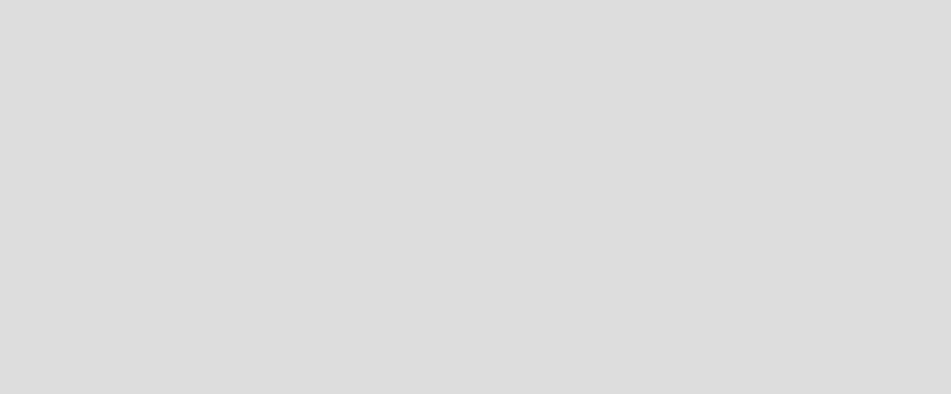
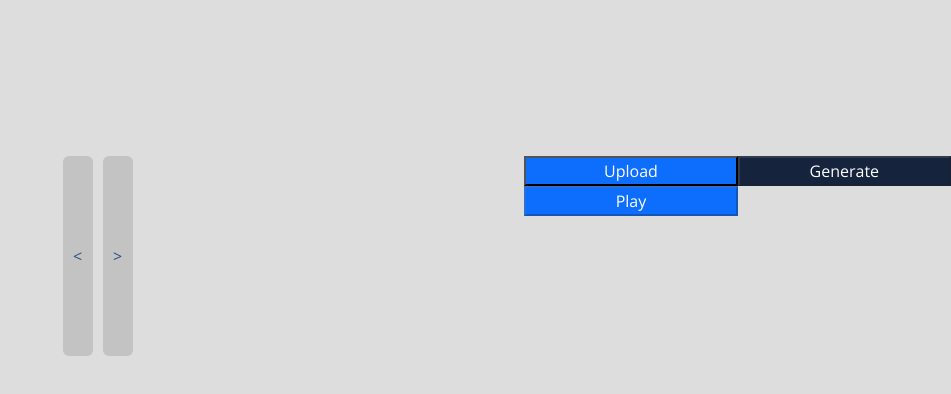
Before and after one commit to hejazy/video-creator-dashboard, a React (Create React App) app: page / in a window 1280 px wide. Shown: the top 394 px of the page, without its empty margins (329-1280 px from the left). Built offline with nearby package versions, Linux system fonts and the light colour scheme.

Commit message:
UPD: add the slider functionality

```diff
--- a/src/components/slider/slider.js
+++ b/src/components/slider/slider.js
@@ -17,16 +17,20 @@ export function Slider({
           container.scrollLeft -= SCROLL_AMOUNT;
         }}
       >
+        &lt;
       </button>
       <div className="images-container" ref={sliderRef}>
-        {images?.map((image) => {
+        {images?.map((image, idx) => {
           return (
+            <span className='position-relative image-container'>
               <img
                 className="image"
                 alt="sliderImage"
                 key={image?.id}
                 src={image?.url}
               />
+              <span onClick={() => removeImage(idx)}/>
+            </span>
           );
         })}
       </div>
@@ -37,6 +41,7 @@ export function Slider({
           container.scrollLeft += SCROLL_AMOUNT;
         }}
       >
+        &gt;
       </button>
    </div>
 
--- a/src/components/slider/slider.scss
+++ b/src/components/slider/slider.scss
@@ -1,4 +1,91 @@
 @import '../../styles/variables.scss';
 
 .slider-class {
+    height: 200px;
+    font-family: sans-serif;
+    align-items: center;
+    display: flex;
+    justify-content: center;
+
+    .images-container {
+        display: flex;
+        overflow-y: scroll;
+        scroll-behavior: smooth;
+        transition: scroll 0.3s ease-in-out;
+    }
+
+    .image {
+        width: 200px;
+        height: 200px;
+        margin: 5px;
+        border-radius: 8px;
+    }
+
+    .nav-btn {
+        color: inherit;
+        border: none;
+        padding: 0;
+        font: inherit;
+        cursor: pointer;
+        outline: inherit;
+        background-color: #c3c3c3;
+        border-radius: 6px;
+        height: 200px;
+        width: 30px;
+        margin: 5px;
+    }
+
+    ::-webkit-scrollbar-track {
+        -webkit-box-shadow: inset 0 0 4px rgba(0, 0, 0, 0.3);
+        background-color: #F5F5F5;
+    }
+
+    ::-webkit-scrollbar {
+        width: 6px;
+        background-color: #F5F5F5;
+    }
+
+    ::-webkit-scrollbar-thumb {
+        background-color: #000000;
+        border: 2px solid #555555;
+    }
+
+    .image-container span {
+        border-radius: 50%;
+        padding: 0.5em;
+        width: 30px;
+        height: 30px;
+        border: 2px solid red;
+        color: red;
+        position: absolute;
+        top: 5px;
+        right: 5px;
+      }
+      .image-container span:hover {
+        cursor: pointer;
+      }
+
+      .image-container span::before {
+        content: " ";
+        position: absolute;
+        display: block;
+        background-color: red;
+        width: 2px;
+        left: 12px;
+        top: 5px;
+        bottom: 5px;
+        transform: rotate(45deg);
+      }
+      .image-container span::after {
+        content: " ";
+        position: absolute;
+        display: block;
+        background-color: red;
+        height: 2px;
+        top:12px;
+        left: 5px;
+        right: 5px;
+        transform: rotate(45deg);
+      }
+
 }
--- a/src/containers/home/home.container.js
+++ b/src/containers/home/home.container.js
@@ -1,14 +1,84 @@
-import React, { useEffect } from 'react';
+import React, { useEffect, useRef, useState} from 'react';
 import { connect } from 'react-redux';
+import {Slider, Previewer, Button} from '../../components'
+import {convertBase64} from "../../util/base64"
+import 'bootstrap/scss/bootstrap.scss';
 
-const home = ({
+const HomeFunction = ({
 }) => {
   // useEffect(() => {
 
   // }, []);
+  const [images, setImages] = useState([]);
+
+  const hiddenFileInput = useRef(null);
+
+  const handleNewImageChange = async event => {
+    setImages([...images, {
+      url: await convertBase64(event.target.files[0]),
+      file: event.target.files[0],
+      delay: Math.floor(Math.random() * 10000)
+    }]);
+  };
+  const uploadNewImage = event => {
+    hiddenFileInput.current.click();
+  };
+
+
+  const playImages = ()=>{
+
+  }
+  const generateImages = ()=>{
+
+  }
+
+
 
   return (
     <div className='home-page'>
+      <div className='col-12'>
+        <Previewer
+        />
+      </div>
+      <div className='col-12 d-flex'>
+        <div className='col-12 col-md-8'>
+          <Slider
+            images={images}
+            removeImage={(idx)=> {
+              images.splice(idx, 1);
+              setImages([...images]);
+            }}
+          />
+        </div>
+        <div className='col-6 col-md-2'>
+          <Button
+            classes='bg-primary w-100'
+            value="Upload"
+            onClick={uploadNewImage}
+          />
+          <input
+            type="file"
+            onChange={handleNewImageChange}
+            ref={hiddenFileInput}
+            style={{display: 'none'}}
+          />
+          <Button
+            classes='bg-primary w-100'
+            value="Play"
+            disabled={!images.length}
+            onClick={playImages}
+          />
+        </div>
+        <div className='col-6 col-md-2'>
+          <Button
+            classes='bg-Secondary w-100'
+            value="Generate"
+            disabled={!images.length}
+            onClick={generateImages}
+          />
+        </div>
+      </div>
+
     </div>
   );
 };
@@ -24,4 +94,4 @@ const mapDispatchToProps = (dispatch) => {
 export const Home = connect(
   addToProps,
   mapDispatchToProps
-)(home);
+)(HomeFunction);
--- /dev/null
+++ b/src/util/base64.js
@@ -0,0 +1,12 @@
+export const convertBase64 = (file) => {
+  return new Promise((resolve, reject) => {
+    const fileReader = new FileReader();
+    fileReader.readAsDataURL(file)
+    fileReader.onload = () => {
+      resolve(fileReader.result);
+    }
+    fileReader.onerror = (error) => {
+      reject(error);
+    }
+  })
+}
```
Lines whose indentation alone changed are shown as unchanged.
